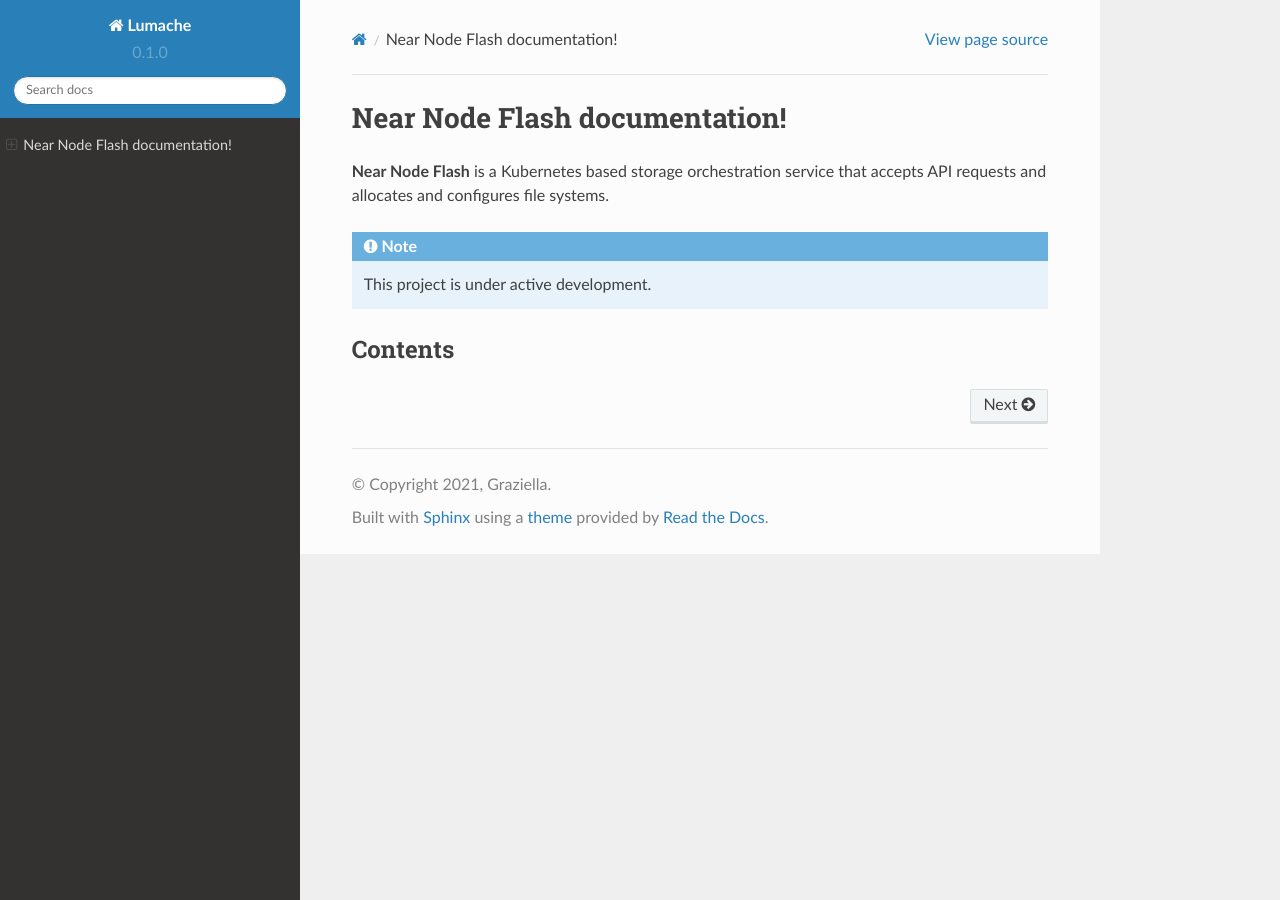
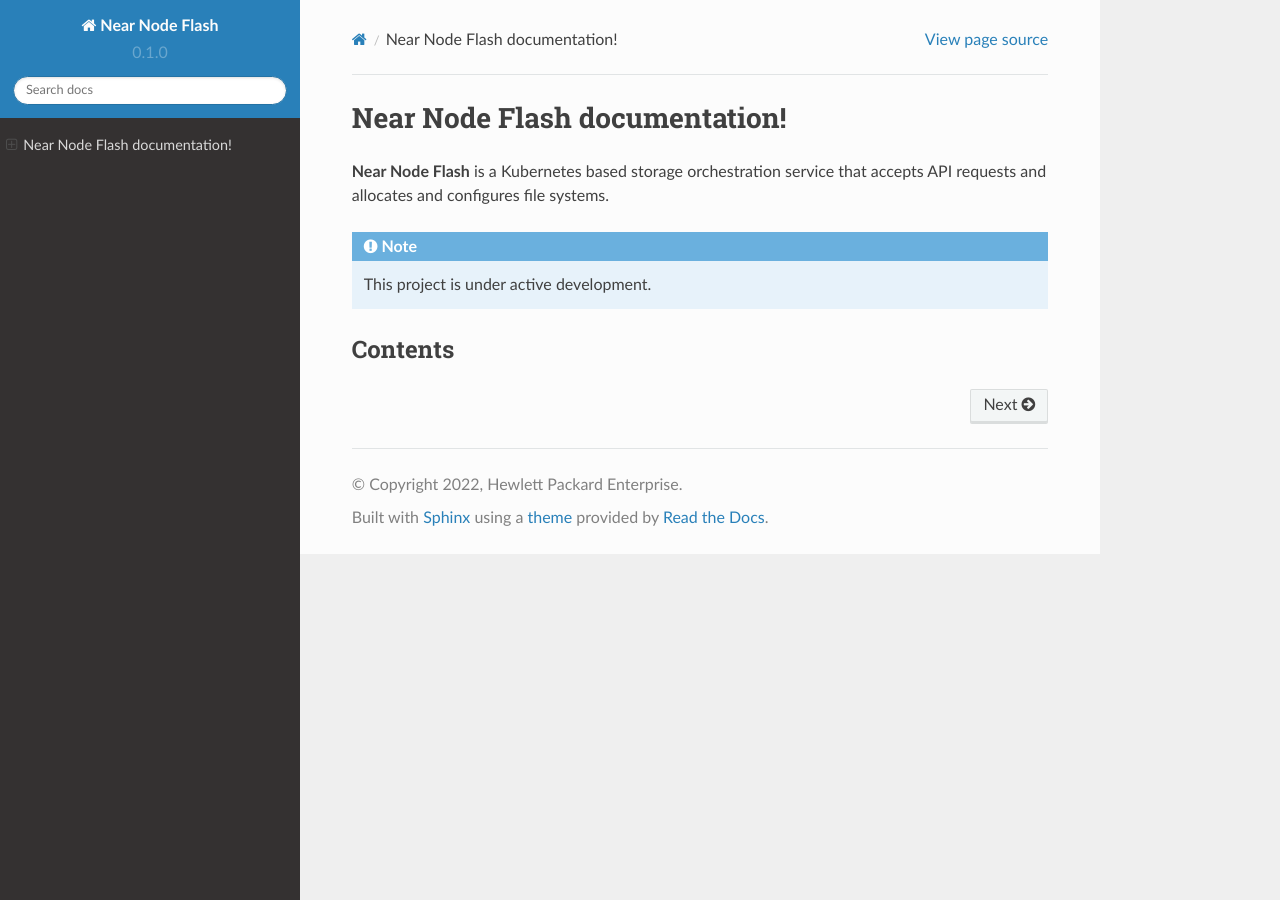
Before and after one commit to NearNodeFlash/nnf-docs, a Sphinx documentation site: the page built from docs/source/index.rst, in a window 1280 px wide. Built offline with Sphinx 7.4.7 and the Read the Docs theme 2.0.0, drawn with Linux system fonts in a browser that asks for light colours.

Commit message:
Updated doc build config
Signed-off-by: Bill Johnson <billj@hpe.com>

```diff
--- a/docs/source/conf.py
+++ b/docs/source/conf.py
@@ -2,9 +2,9 @@
 
 # -- Project information
 
-project = 'Lumache'
-copyright = '2021, Graziella'
-author = 'Graziella'
+project = 'Near Node Flash'
+copyright = '2022, Hewlett Packard Enterprise'
+author = ''
 
 release = '0.1'
 version = '0.1.0'
```
